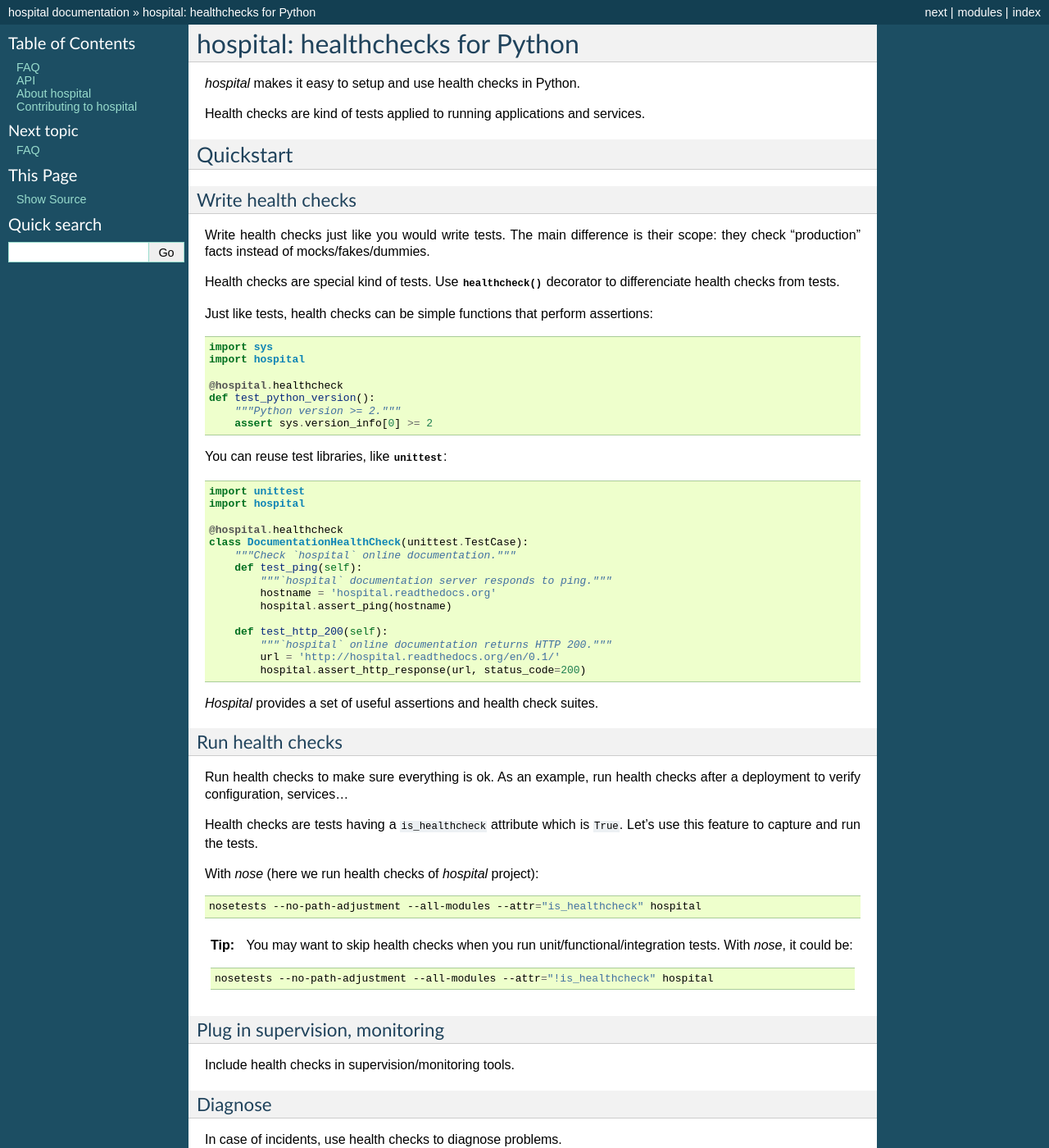
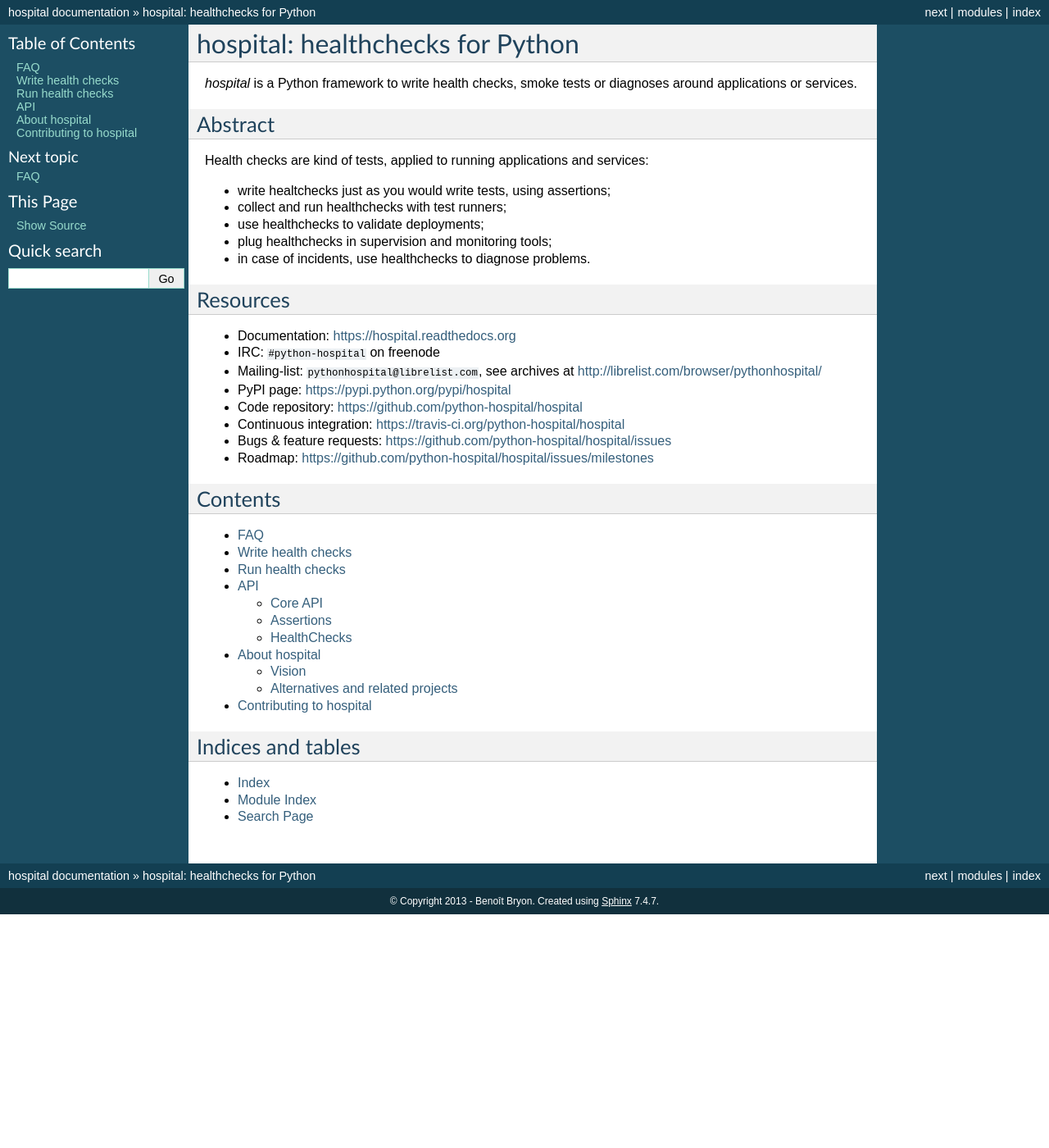
Before and after one commit to python-hospital/hospital, a Sphinx documentation site: the page built from docs/index.txt, in a window 1280 px wide and 1400 px high. Shown: the whole window at 82% size. Built offline with Sphinx 7.4.7, drawn with Linux system fonts in a browser that asks for light colours; some of the changed text lies outside the part shown.

Commit message:
Refs #18 - Tested and modified README so that it can be rendered as HTML with rst2html. Moved some parts in dedicated pages in documentation.

```diff
--- a/README.rst
+++ b/README.rst
@@ -2,90 +2,21 @@
 hospital: healthchecks for Python
 #################################
 
-`hospital` makes it easy to setup and use health checks in Python.
+`hospital` is a Python framework to write health checks, smoke tests or
+diagnoses around applications or services.
 
-Health checks are kind of tests applied to running applications and services.
 
-**********
-Quickstart
-**********
+********
+Abstract
+********
 
-Write health checks
-===================
+Health checks are kind of tests, applied to running applications and services:
 
-Write health checks just like you would write tests. The main difference is
-their scope: they check "production" facts instead of mocks/fakes/dummies.
-
-Health checks are special kind of tests. Use :func:`~hospital.core.healthcheck`
-decorator to differenciate health checks from tests.
-
-Just like tests, health checks can be simple functions that perform assertions:
-
-.. code:: python
-
-   import sys
-   import hospital
-
-   @hospital.healthcheck
-   def test_python_version():
-       """Python version >= 2."""
-       assert sys.version_info[0] >= 2
-
-You can reuse test libraries, like :mod:`unittest`:
-
-.. code:: python
-
-   import unittest
-   import hospital
-
-   @hospital.healthcheck
-   class DocumentationHealthCheck(unittest.TestCase):
-       """Check `hospital` online documentation."""
-       def test_ping(self):
-           """`hospital` documentation server responds to ping."""
-           hostname = 'hospital.readthedocs.org'
-           hospital.assert_ping(hostname)
-
-       def test_http_200(self):
-           """`hospital` online documentation returns HTTP 200."""
-           url = 'http://hospital.readthedocs.org/en/0.1/'
-	   hospital.assert_http_response(url, status_code=200)
-
-`Hospital` provides a set of useful assertions and health check suites.
-
-Run health checks
-=================
-
-Run health checks to make sure everything is ok. As an example, run health
-checks after a deployment to verify configuration, services...
-
-Health checks are tests having a ``is_healthcheck`` attribute which is
-``True``. Let's use this feature to capture and run the tests.
-
-With `nose` (here we run health checks of `hospital` project):
-
-.. code:: sh
-
-   nosetests --no-path-adjustment --all-modules --attr="is_healthcheck" hospital
-
-.. tip::
-
-   You may want to skip health checks when you run unit/functional/integration
-   tests. With `nose`, it could be:
-
-   .. code:: sh
-
-      nosetests --no-path-adjustment --all-modules --attr="!is_healthcheck" hospital
-
-Plug in supervision, monitoring
-===============================
-
-Include health checks in supervision/monitoring tools.
-
-Diagnose
-========
-
-In case of incidents, use health checks to diagnose problems.
+* write healtchecks just as you would write tests, using assertions;
+* collect and run healthchecks with test runners;
+* use healthchecks to validate deployments;
+* plug healthchecks in supervision and monitoring tools;
+* in case of incidents, use healthchecks to diagnose problems.
 
 
 *********
@@ -98,6 +29,6 @@
   see archives at http://librelist.com/browser/pythonhospital/
 * PyPI page: https://pypi.python.org/pypi/hospital
 * Code repository: https://github.com/python-hospital/hospital
+* Continuous integration: https://travis-ci.org/python-hospital/hospital
 * Bugs & feature requests: https://github.com/python-hospital/hospital/issues
 * Roadmap: https://github.com/python-hospital/hospital/issues/milestones
-* Continuous integration: https://travis-ci.org/python-hospital/hospital
--- a/docs/faq.txt
+++ b/docs/faq.txt
@@ -27,8 +27,6 @@
 What is the difference between health checks and unit tests?
 ************************************************************
 
-The main difference is the use case.
-
 Unit tests:
 
 * assert implementation internals work as expected.
--- a/docs/index.txt
+++ b/docs/index.txt
@@ -11,6 +11,8 @@
 
    faq
    install
+   write
+   run
    api/index
    about/index
    contributing
--- a/hospital/__init__.py
+++ b/hospital/__init__.py
@@ -1,5 +1,5 @@
 # -*- coding: utf-8 -*-
-"""Health checks for Python."""
+"""Hospital is a framework to write health checks around running services."""
 import pkg_resources
 
 
--- a/setup.py
+++ b/setup.py
@@ -13,7 +13,8 @@
 
 
 NAME = 'hospital'
-DESCRIPTION = 'Healthchecks for Python.'
+DESCRIPTION = 'Framework around health checks, smoke tests and diagnoses: ' \
+              'monitor your applications and services at runtime.'
 README = open(os.path.join(here, 'README.rst')).read()
 VERSION = open(os.path.join(here, 'VERSION')).read().strip()
 AUTHOR = u'Benoît Bryon'
@@ -26,6 +27,7 @@
 KEYWORDS = ['diagnosis',
             'healthcheck',
             'monitoring',
+            'probe',
             'smoketest',
             'supervision',
             'testing']
```
Also changed, not shown: other parts of docs/faq.txt (+1 -1 lines), docs/run.txt (added, +24 -0 lines), docs/write.txt (added, +43 -0 lines), .travis.yml, 3 other files.
